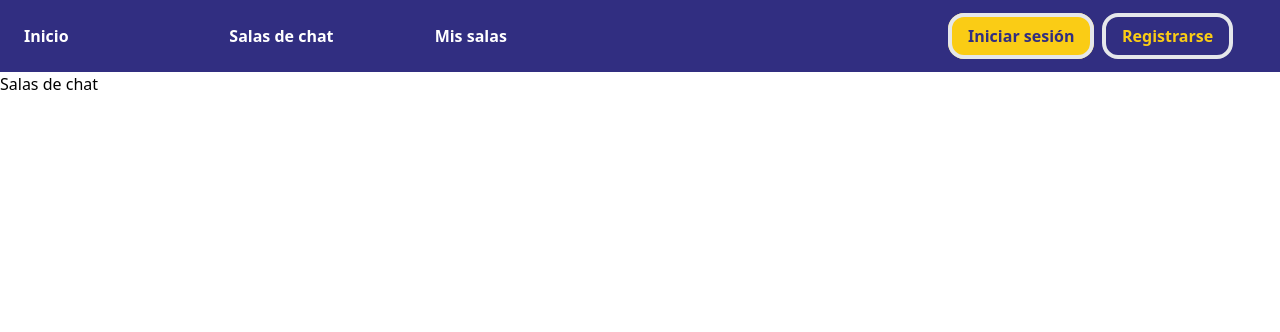
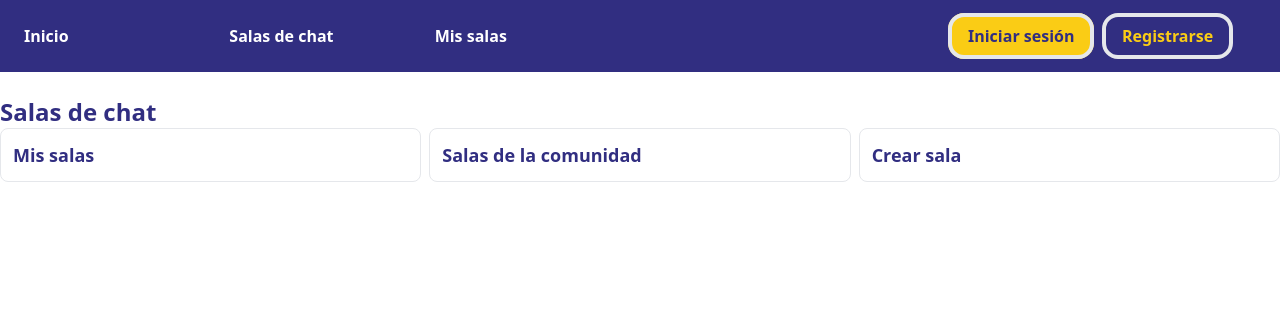
Before and after one commit to JossueDaniel/django_chatServer, a Django app: page / in a window 1280 px wide. Shown: the top 332 px of the page. Run offline with Django 5.2, Linux system fonts and the light colour scheme; data that the repository does not hold is empty; some libraries are stand-ins or nearby versions.

Commit message:
Agregando diseño a la página de inicio

```diff
--- a/templates/home.html
+++ b/templates/home.html
@@ -3,12 +3,26 @@
 {% block title %}Inicio salas de chat{% endblock title %}
 
 {% block content %}
-    <h1>Salas de chat</h1>
-    <div>
-        <ul>
-            {% for room in rooms %}
-                <li><a href="{% url 'room_detail' room.pk %}">{{ room.name }}</a></li>
-            {% endfor %}
-        </ul>
+    <br/>
+    <div class="container mx-auto">
+        <h1 class="text-indigo-900 font-bold text-2xl">Salas de chat</h1>
+        <div class="grid grid-cols-3 *:border *:rounded-lg gap-2 text-indigo-900 text-lg font-semibold">
+            <div class="p-3">
+                <h2>Mis salas</h2>
+            </div>
+            <div class="p-3">
+                <h2>Salas de la comunidad</h2>
+                <ul class="text-black divide-y divide-slate-200">
+                    {% for room in rooms %}
+                    <li class="hover:bg-slate-200 py-2">
+                        <a class="ml-2" href="{% url 'room_detail' room.pk %}">{{ room.name }}</a>
+                    </li>
+                    {% endfor %}
+                </ul>
+            </div>
+            <div class="p-3">
+                <h2>Crear sala</h2>
+            </div>
+        </div>
     </div>
 {% endblock content %}
```
